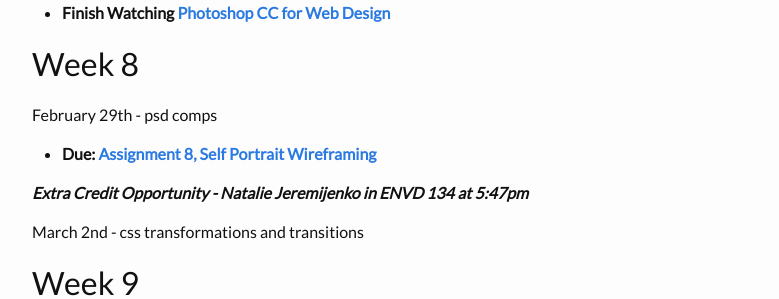
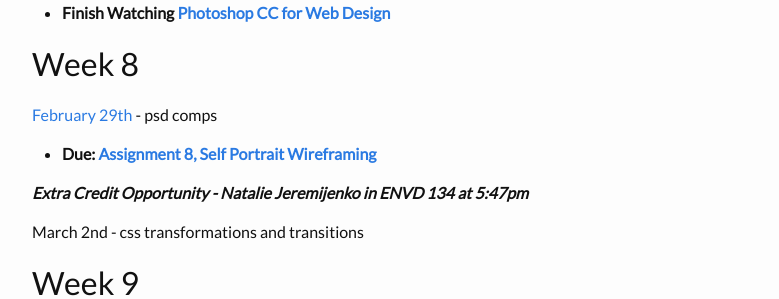
Before and after one commit to coloringchaos/web-spring-16, a Jekyll site: the page built from timeline.md, in a window 1280 px wide and 900 px high, scrolled down 1475 px. Shown: the part 155-454 px from the top of the window, without its empty margins (238-1017 px from the left). Built offline with Jekyll 4.4.1, drawn with Linux system fonts in a browser that asks for light colours; part of the change alters nothing that is shown.

```diff
--- a/timeline.md
+++ b/timeline.md
@@ -66,7 +66,7 @@ February 17th - css layouts, web design & responsive media - follow along with [
 + **Finish Watching [Photoshop CC for Web Design](http://www.lynda.com/Photoshop-tutorials/Photoshop-CC-Web-Design/145211-2.html)**
 
 # Week 8
-February 29th - psd comps
+[February 29th](/web-spring-16/psd-wireframing) - psd comps
 
 + **Due: [Assignment 8, Self Portrait Wireframing](/web-spring-16/assignment-8)**
 
```
